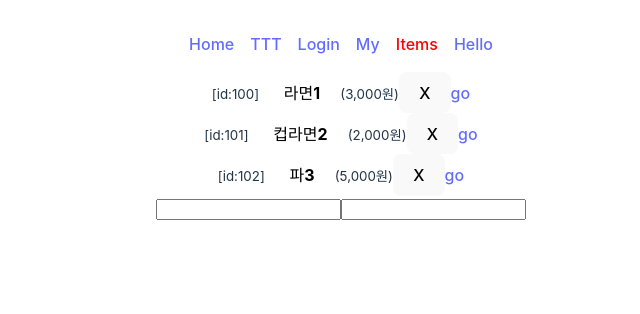
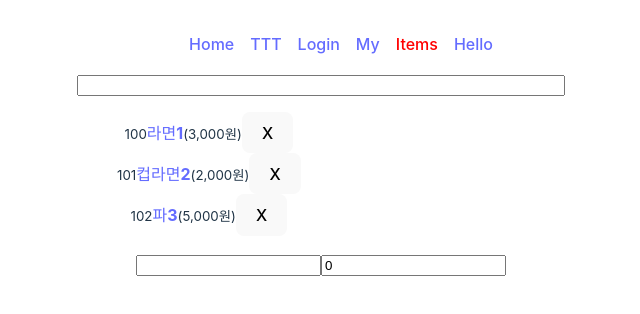
Before and after one commit to Chanmi-Gim/TIL, a React (Vite) app in the folder React/tryThis/rbvite/: page /items in a window 1280 px wide. Shown: the top 314 px of the page, without its empty margins (319-959 px from the left). Built offline with nearby package versions, Linux system fonts and the light colour scheme.

Commit message:
feat : ItemLayout의 하위 컴포넌트 Items, Item를 outlet으로 이용 - <ItemLayout>의 name 클릭시 <Item>로 페이지 전환 - <Item>의 edit 클릭시 <Items>로 데이터를 보내면서 페이지 전환 - <ItemLayout>에서 이름검색기능 추가(실시간 데이터 표출)

```diff
--- a/React/tryThis/rbvite/src/App.tsx
+++ b/React/tryThis/rbvite/src/App.tsx
@@ -11,6 +11,7 @@ import { useCallback, useMemo } from 'react';
 import { useCounter } from './hooks/counter-context';
 import { Items } from './components/Items';
 import { Item } from './components/Item';
+import { ItemLayout } from './components/ItemLayout';
 
 function App() {
   const { count } = useCounter();
@@ -25,8 +26,10 @@ function App() {
           <Route path='/ttt' element={<h1>ttt</h1>} />
           <Route path='/login' element={<Login />} />
           <Route path='/my' element={<My />} />
-          <Route path='/items' element={<Items />} />
-          <Route path='/items/:id' element={<Item />} />
+          <Route path='/items' element={<ItemLayout />}>
+            <Route index element={<Items />} />
+            <Route path=':id' element={<Item />} />
+          </Route>
           <Route path='/hello' element={<MemoHello age={age} fn={fn} />} />
           <Route path='*' element={<NotFound />} />
         </Routes>
--- a/React/tryThis/rbvite/src/components/Item.tsx
+++ b/React/tryThis/rbvite/src/components/Item.tsx
@@ -1,5 +1,6 @@
-import { useLocation, useParams, useSearchParams } from 'react-router-dom';
+import { Link, useLocation, useNavigate, useParams } from 'react-router-dom';
 import { useSession } from '../hooks/session-context';
+import { useEffect, useState } from 'react';
 
 export const Item = () => {
   const {
@@ -7,14 +8,23 @@ export const Item = () => {
   } = useSession();
   const { id } = useParams();
   const location = useLocation();
-  const { name, price } =
-    location.state || cart.find((item) => item.id === Number(id));
-  const [searchParams, setSearchParams] = useSearchParams({ aaa: 'x' });
-  console.log('aaa:', searchParams.get('aaa'));
+  const { state: itemState } = location;
+  const [item, setItem] = useState<Cart | undefined>(undefined);
+  const navigate = useNavigate();
+
+  useEffect(() => {
+    const _item = itemState || cart.find((item) => item.id === Number(id));
+    if (!_item) navigate('./');
+    setItem(_item);
+  }, [item, navigate, cart, id, itemState]);
   return (
     <>
-      {id}. {name} ({price.toLocaleString()}원)
-      <button onClick={() => setSearchParams({ aaa: 'X' })}>setParam</button>
+      <div style={{ display: 'flex', alignItems: 'center', padding: '3rem' }}>
+        {item?.id}. {item?.name} ({item?.price.toLocaleString()}원)
+        <Link to={`/items`} state={{ item }}>
+          <strong>Edit</strong>
+        </Link>
+      </div>
     </>
   );
 };
--- /dev/null
+++ b/React/tryThis/rbvite/src/components/ItemLayout.css
@@ -0,0 +1,7 @@
+.ul {
+  display: flex;
+  flex-direction: row;
+}
+.input {
+  width: 30rem;
+}
--- /dev/null
+++ b/React/tryThis/rbvite/src/components/ItemLayout.tsx
@@ -0,0 +1,45 @@
+import { Link, Outlet, useSearchParams } from 'react-router-dom';
+import { useSession } from '../hooks/session-context';
+import './ItemLayout.css';
+import clsx from 'clsx';
+
+export const ItemLayout = () => {
+  const {
+    session: { cart },
+    removeCartItem,
+  } = useSession();
+  const [searchParams, setSearchParams] = useSearchParams({ searchStr: '' });
+  return (
+    <>
+      <div>
+        <input
+          type='text'
+          value={searchParams.get('searchStr') || ''}
+          onChange={(e) =>
+            setSearchParams({ searchStr: e.currentTarget.value })
+          }
+          className={clsx('input')}
+        />
+        <div className={clsx('ul')}>
+          <ul>
+            {cart
+              .filter((item) =>
+                item.name.includes(searchParams.get('searchStr') || '')
+              )
+              .map((item) => (
+                <li key={item.id}>
+                  <small>{item.id}</small>
+                  <Link to={`/items/${item.id}`} state={item}>
+                    <strong>{item.name}</strong>
+                  </Link>
+                  <small>({item.price.toLocaleString()}원)</small>
+                  <button onClick={() => removeCartItem(item.id)}>X</button>
+                </li>
+              ))}
+          </ul>{' '}
+        </div>
+        <Outlet />
+      </div>
+    </>
+  );
+};
--- a/React/tryThis/rbvite/src/components/Items.tsx
+++ b/React/tryThis/rbvite/src/components/Items.tsx
@@ -1,18 +1,35 @@
-import { FormEvent, useRef, useState } from 'react';
+import { FormEvent, useEffect, useRef, useState } from 'react';
 import { useSession } from '../hooks/session-context';
 import './Items.css';
-import { Link } from 'react-router-dom';
+import { useLocation, useNavigate } from 'react-router-dom';
 
 export const Items = () => {
   const {
     session: { cart },
     saveCartItem,
-    removeCartItem,
   } = useSession();
+
   const itemIdRef = useRef<number>(0);
   const itemNameRef = useRef<HTMLInputElement>(null);
   const itemPriceRef = useRef<HTMLInputElement>(null);
   const [hasDirty, setDirty] = useState(false);
+  const currItem = useLocation().state;
+  const navigate = useNavigate();
+
+  const {
+    id: itemId,
+    name: itemName,
+    price: itemPrice,
+  } = currItem?.item || { id: 0, name: '', price: 0 };
+
+  useEffect(() => {
+    if (itemNameRef.current && itemPriceRef.current) {
+      itemIdRef.current = itemId;
+      itemNameRef.current.value = itemName;
+      itemPriceRef.current.value = itemPrice + '';
+    }
+  }, [itemId, itemName, itemPrice]);
+
   const checkDirty = () => {
     const id = itemIdRef.current;
     const name = itemNameRef.current?.value;
@@ -25,6 +42,7 @@ export const Items = () => {
         };
     setDirty(name !== selectedItem.name || price !== selectedItem.price);
   };
+
   const submit = (e: FormEvent<HTMLFormElement>) => {
     e.preventDefault();
     const name = itemNameRef.current?.value;
@@ -42,44 +60,12 @@ export const Items = () => {
     itemNameRef.current.value = '';
     itemPriceRef.current.value = '';
     setDirty(false);
-  };
-
-  const setCartItem = (id: number) => {
-    itemIdRef.current = id;
-    const selectedItem = cart.find((item) => item.id === id) || {
-      name: '',
-      price: 0,
-    };
-    if (itemNameRef.current && itemPriceRef.current) {
-      itemNameRef.current.value = selectedItem?.name;
-      itemPriceRef.current.value = selectedItem?.price.toString();
-    }
+    navigate('.', { state: '' });
   };
 
   return (
     <>
-      <ul>
-        {cart.map(({ id, name, price }) => (
-          <li key={id}>
-            <small>[id:{id}]</small>{' '}
-            <button
-              onClick={() => setCartItem(id)}
-              style={{
-                paddingTop: 0,
-                paddingBottom: '0.2rem',
-                backgroundColor: 'inherit',
-              }}
-              title='수정하기'
-            >
-              <strong>{name}</strong>
-            </button>
-            <small>({price.toLocaleString()}원)</small>
-            <button onClick={() => removeCartItem(id)}>X</button>
-            <Link to={`./${id}?aaa=b`} state={{ name, price }}>
-              go
-            </Link>
-          </li>
-        ))}
+      <div>
         <form onSubmit={submit}>
           <input type='text' ref={itemNameRef} onChange={() => checkDirty()} />
           <input
@@ -89,7 +75,7 @@ export const Items = () => {
           />
           {hasDirty && <button type='submit'>Save</button>}
         </form>
-      </ul>
+      </div>
     </>
   );
 };
```
